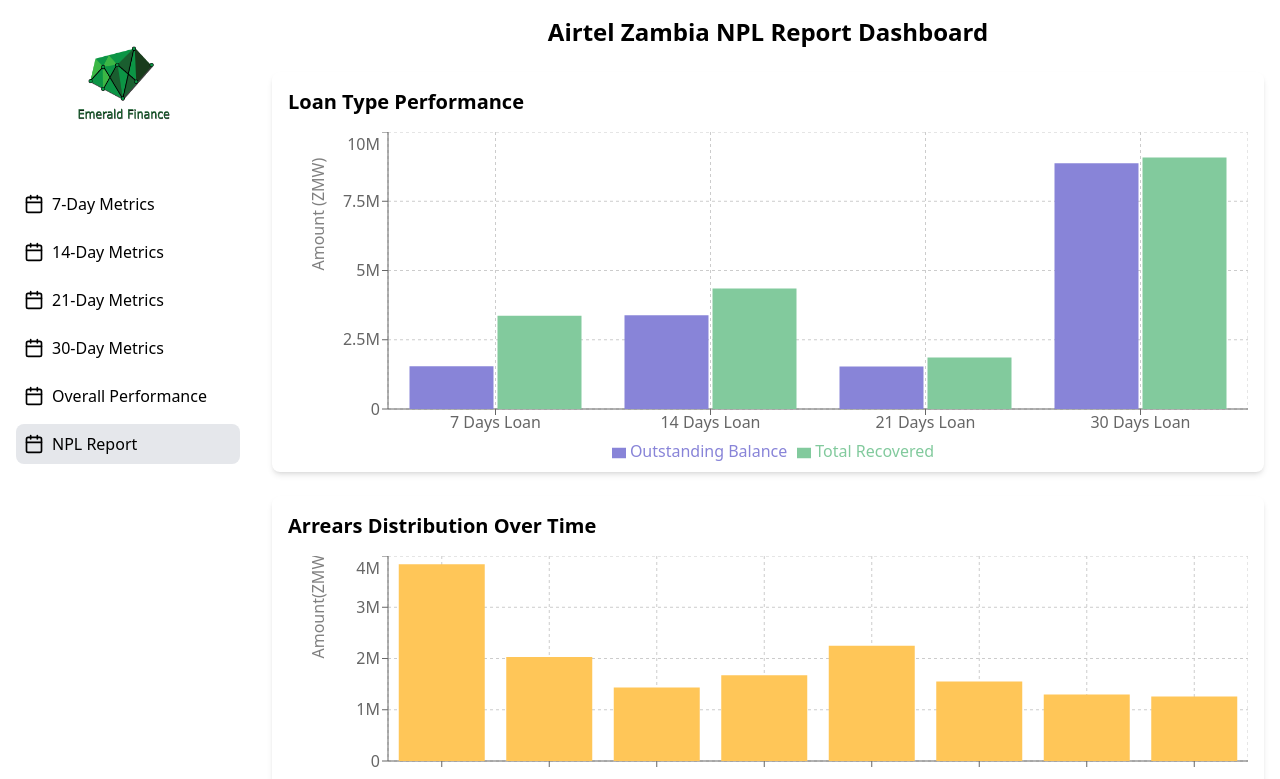
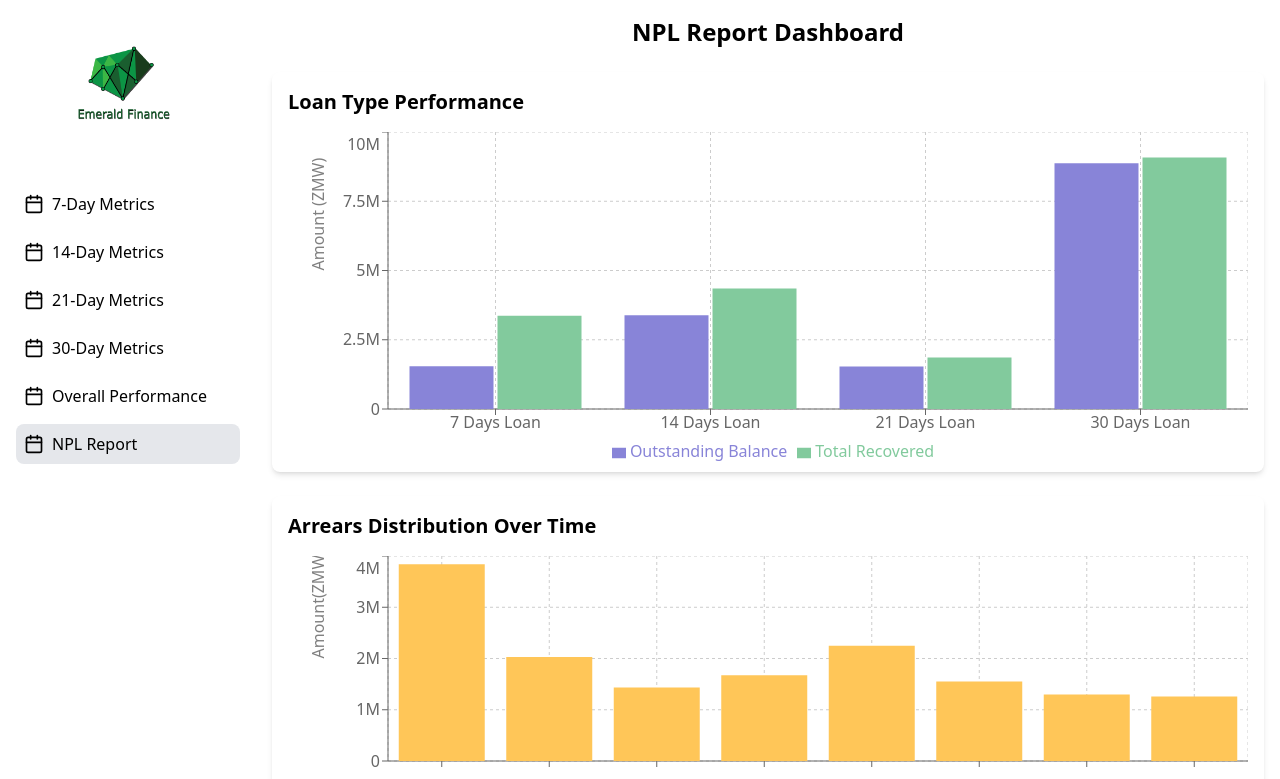
Before and after one commit to BasilMwila/performance_report, a React (Vite) app: page /NPL in a window 1280 px wide. Shown: the top 779 px of the page. Built offline with nearby package versions, Linux system fonts and the light colour scheme.

Commit message:
Update NPL.tsx

```diff
--- a/src/NPL.tsx
+++ b/src/NPL.tsx
@@ -30,7 +30,7 @@
 const RecoveryRateDashboard = () => {
   return (
     <div className="p-4 space-y-6">
-      <h1 className="text-2xl font-bold text-center">Airtel Zambia NPL Report Dashboard</h1>
+      <h1 className="text-2xl font-bold text-center"> NPL Report Dashboard</h1>
 
       <div className="grid grid-cols-1 md:grid-cols-1 gap-6">
         {/* Loan Type Balance and Recovery Chart */}
```
